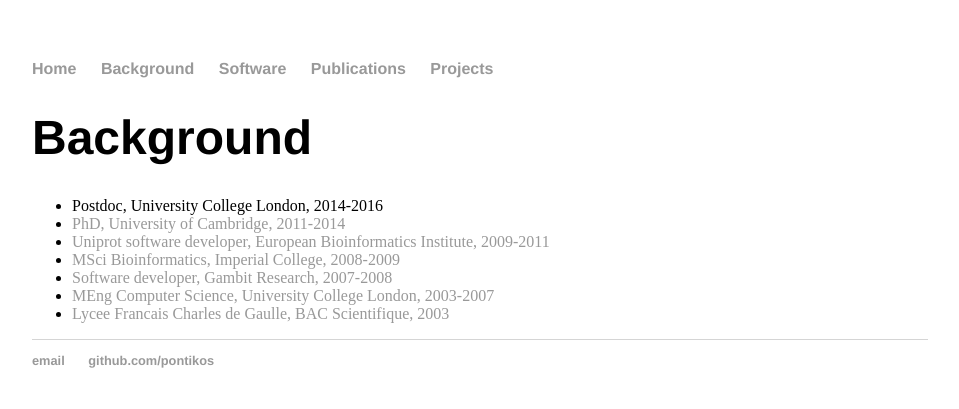
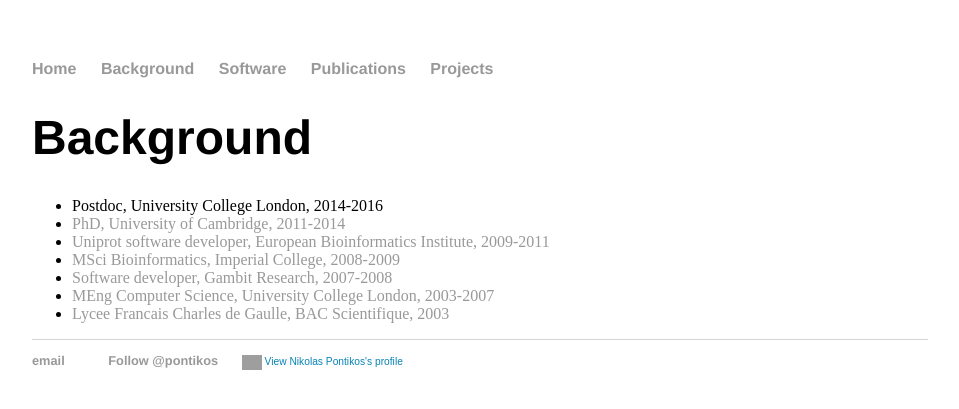
Before and after one commit to pontikos/pontikos.github.io, a Jekyll site: the page built from Background/index.html, in a window 1280 px wide. Shown: the top 409 px of the page, without its empty margins (160-1119 px from the left). Built offline with Jekyll 4.4.1, drawn with Linux system fonts in a browser that asks for light colours; comment, search, counter and statistics services are not loaded; grey boxes are pictures that could not be loaded.

Commit message:
Update default.html

```diff
--- a/_layouts/default.html
+++ b/_layouts/default.html
@@ -24,7 +24,13 @@
 <footer>
 <ul>
 <li><a href="mailto:">email</a></li>
-<li><a href="https://github.com/pontikos">github.com/pontikos</a></li>
+<li><script>!function(d,s,id){var js,fjs=d.getElementsByTagName(s)[0],p=/^http:/.test(d.location)?'http':'https';if(!d.getElementById(id)){js=d.createElement(s);js.id=id;js.src=p+'://platform.twitter.com/widgets.js';fjs.parentNode.insertBefore(js,fjs);}}(document, 'script', 'twitter-wjs');</script></li>
+<li><!-- Place this tag where you want the button to render. -->
+<a class="github-button" href="https://github.com/pontikos" data-style="mega" data-count-href="/pontikos/followers" data-count-api="/users/pontikos#followers" data-count-aria-label="# followers on GitHub" aria-label="Follow @pontikos on GitHub">Follow @pontikos</a>
+<!-- Place this tag right after the last button or just before your close body tag. -->
+<script async defer id="github-bjs" src="https://buttons.github.io/buttons.js"></script>
+</li>
+<li><a href="https://uk.linkedin.com/pub/nikolas-pontikos/5/11a/401" style="text-decoration:none;"><span style="font: 80% Arial,sans-serif; color:#0783B6;"><img src="https://static.licdn.com/scds/common/u/img/webpromo/btn_in_20x15.png" width="20" height="15" alt="View Nikolas Pontikos's LinkedIn profile" style="vertical-align:middle;" border="0">&nbsp;View Nikolas Pontikos's profile</span></a></li>
 </ul>
 </footer>
 </body>
```
